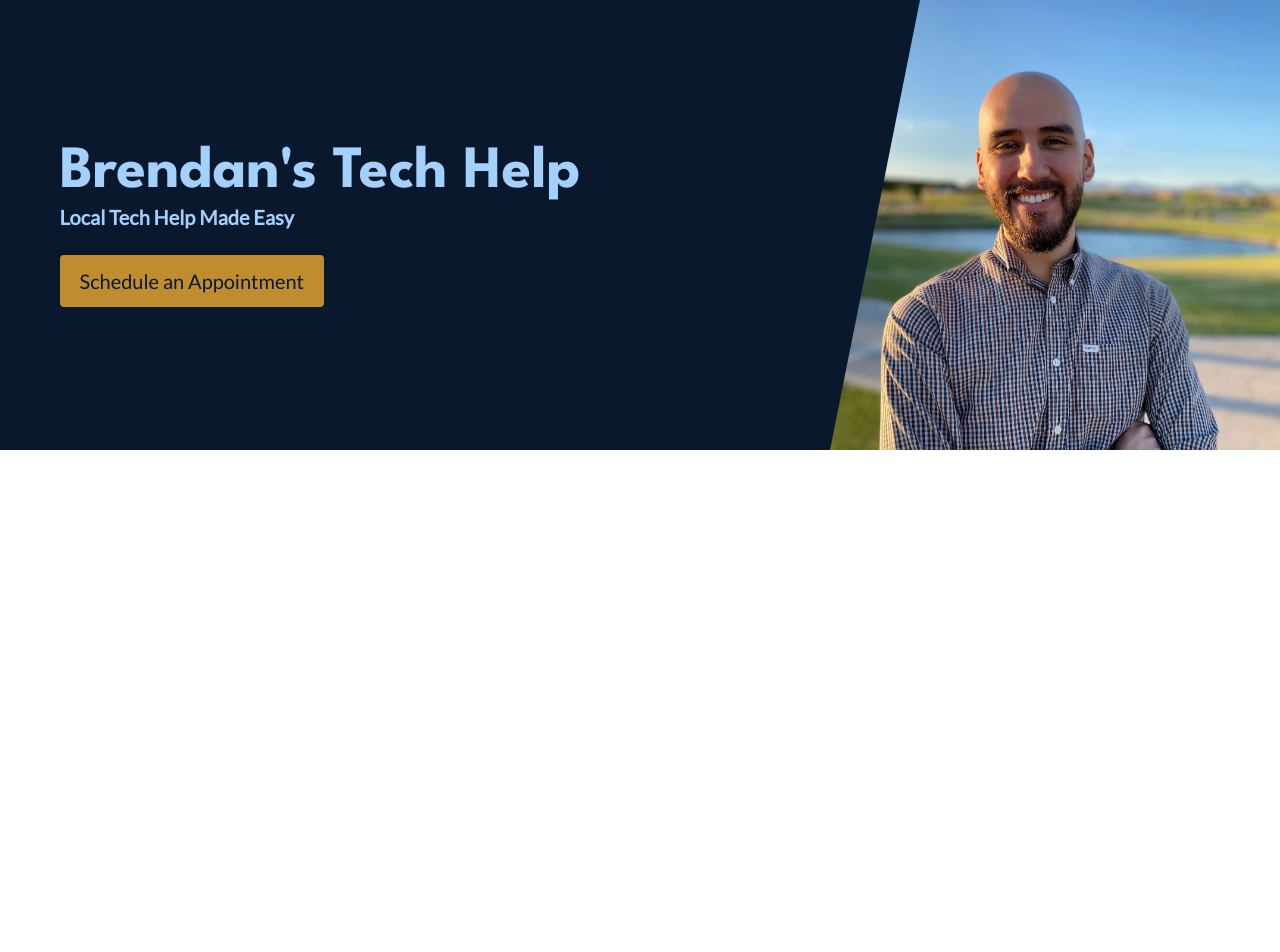
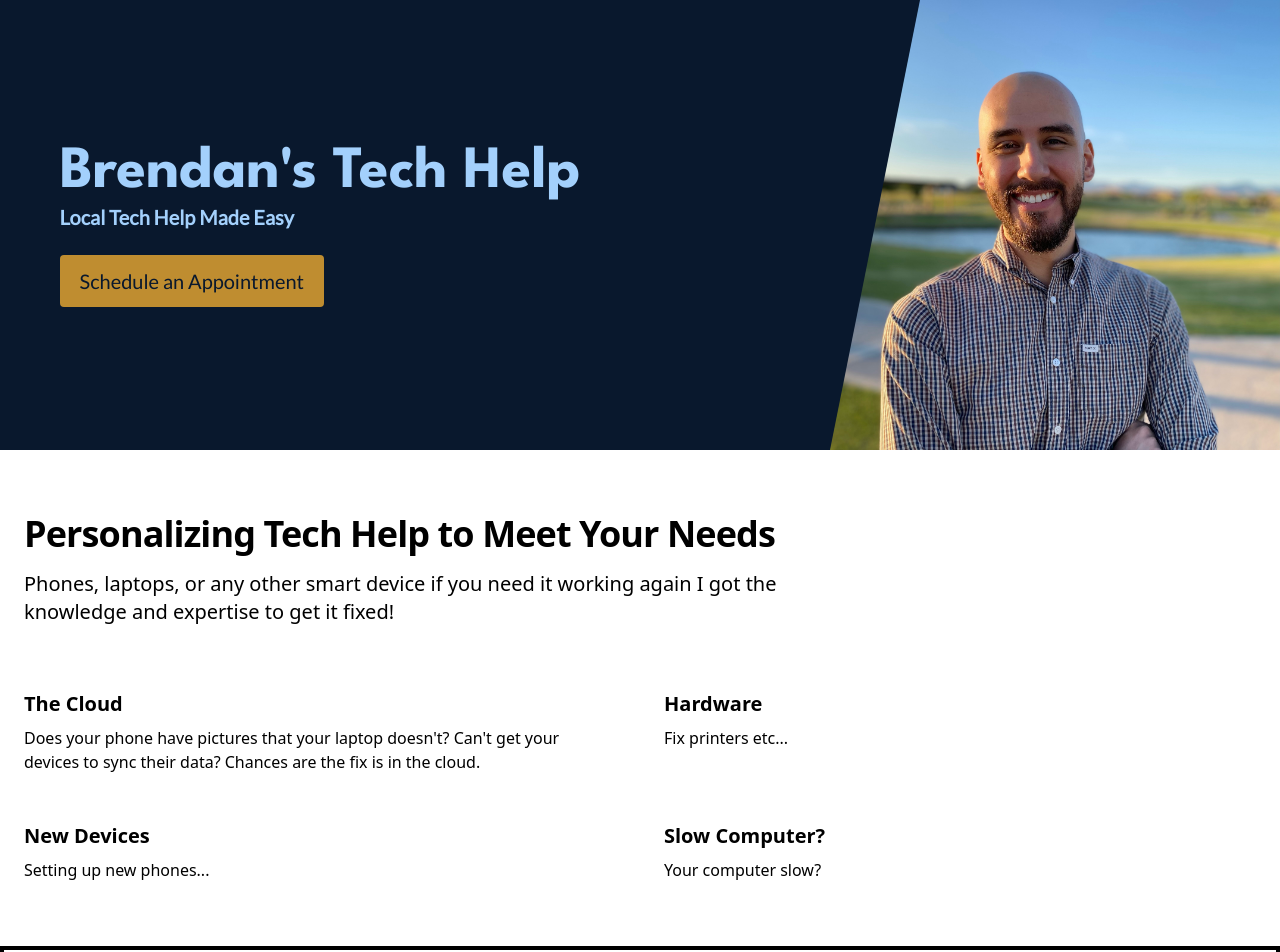
Before and after one commit to Brendan-Leal/tech-help, a Next.js app: page / in a window 1280 px wide. Shown: the top 952 px of the page. Before the commit the page ends 800 px from the top, so only its background shows below. Built offline with nearby package versions, Linux system fonts and the light colour scheme.

Commit message:
add services section

```diff
--- a/src/pages/index.js
+++ b/src/pages/index.js
@@ -3,8 +3,8 @@ import heroImg from "../../public/hero.jpeg"
 
 export default function Home() {
   return (
-    <main className='bg-dark-blue text-lightBlue'>
-      <section className='overflow-hidden text-center sm:text-left sm:grid sm:grid-cols-2 sm:items-center sm:justify-items-center' >
+    <main>
+      <section className='bg-dark-blue text-lightBlue overflow-hidden text-center sm:text-left sm:grid sm:grid-cols-2 sm:items-center sm:justify-items-center' >
         <div className='p-10' >
           <h1 className='font-spartan text-5xl font-bold sm:text-6xl'>Brendan&apos;s Tech Help</h1>
           <p className='font-lato font-semibold text-xl'>Local Tech Help Made Easy</p>
@@ -33,6 +33,39 @@ export default function Home() {
           className='hidden sm:block object-cover ml-auto'
         />
       </section>
+      <section className="bg-white dark:bg-gray-900">
+        <div className="py-8 px-4 mx-auto max-w-screen-xl sm:py-16 lg:px-6">
+          <div className="max-w-screen-md mb-8 lg:mb-16">
+            <h2 className="mb-4 text-4xl tracking-tight font-extrabold text-gray-900 dark:text-white">Personalizing Tech Help to Meet Your Needs</h2>
+            <p className="text-gray-500 sm:text-xl dark:text-gray-400">Phones, laptops, or any other smart device if you need it working again I got the knowledge and expertise to get it fixed!</p>
+          </div>
+          <div className="space-y-8 md:grid md:grid-cols-2  md:gap-12 md:space-y-0">
+            <div>
+              <h3 className="mb-2 text-xl font-bold dark:text-white">The Cloud</h3>
+              <p className="text-gray-500 dark:text-gray-400">Does your phone have pictures that your laptop doesn&apos;t? Can&apos;t get your devices to sync their data? Chances are the fix is in the cloud.  </p>
+            </div>
+            <div>
+              <h3 className="mb-2 text-xl font-bold dark:text-white">Hardware</h3>
+              <p className="text-gray-500 dark:text-gray-400">Fix printers etc...</p>
+            </div>
+            <div>
+              <h3 className="mb-2 text-xl font-bold dark:text-white">New Devices</h3>
+              <p className="text-gray-500 dark:text-gray-400">Setting up new phones...</p>
+            </div>
+            <div>
+              <h3 className="mb-2 text-xl font-bold dark:text-white">Slow Computer?</h3>
+              <p className="text-gray-500 dark:text-gray-400">Your computer slow?</p>
+            </div>
+            {/* <div>
+              <h3 className="mb-2 text-xl font-bold dark:text-white">Enterprise Design</h3>
+              <p className="text-gray-500 dark:text-gray-400">Craft beautiful, delightful experiences for both marketing and product with real cross-company collaboration.</p>
+            </div> */}
+          </div>
+        </div>
+      </section>
+      <section>
+        <h3 className='text-9xl border-4'>Calendly appointment section</h3>
+      </section>
     </main >
   )
 }
```
